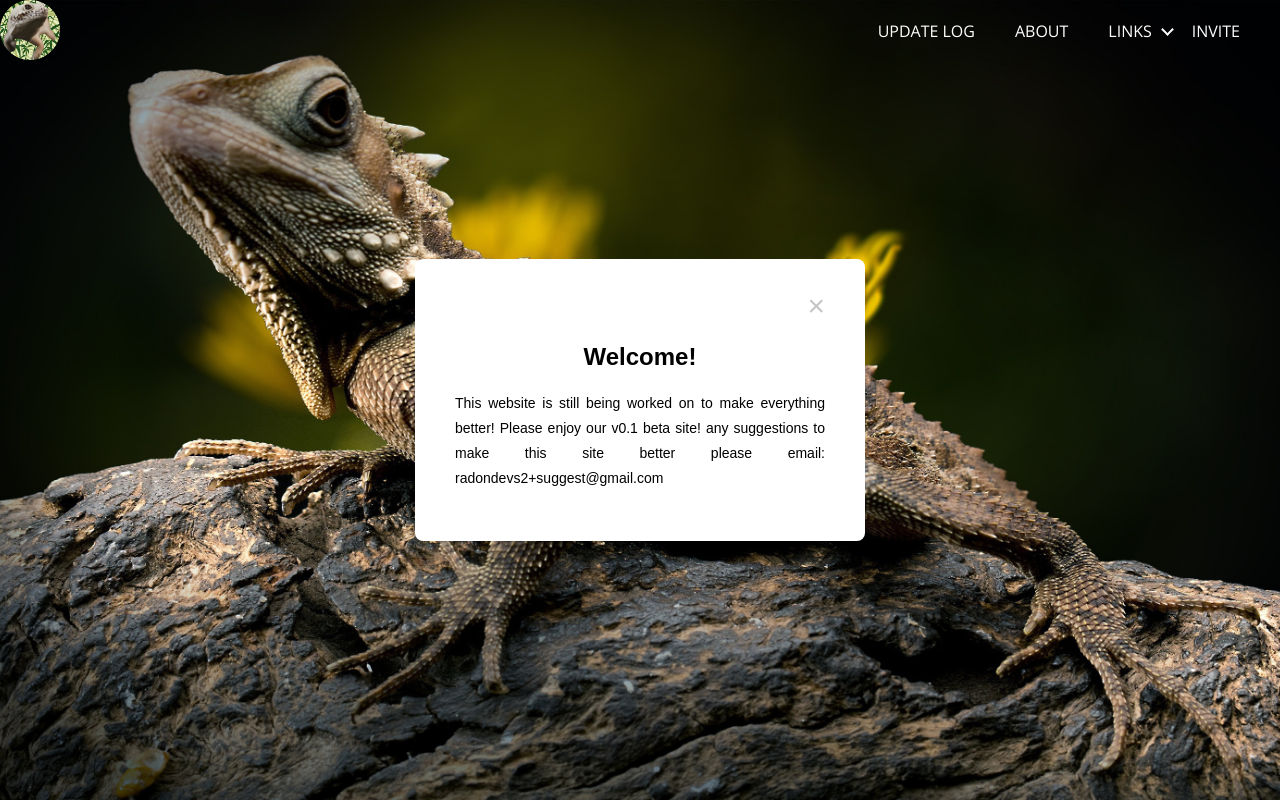
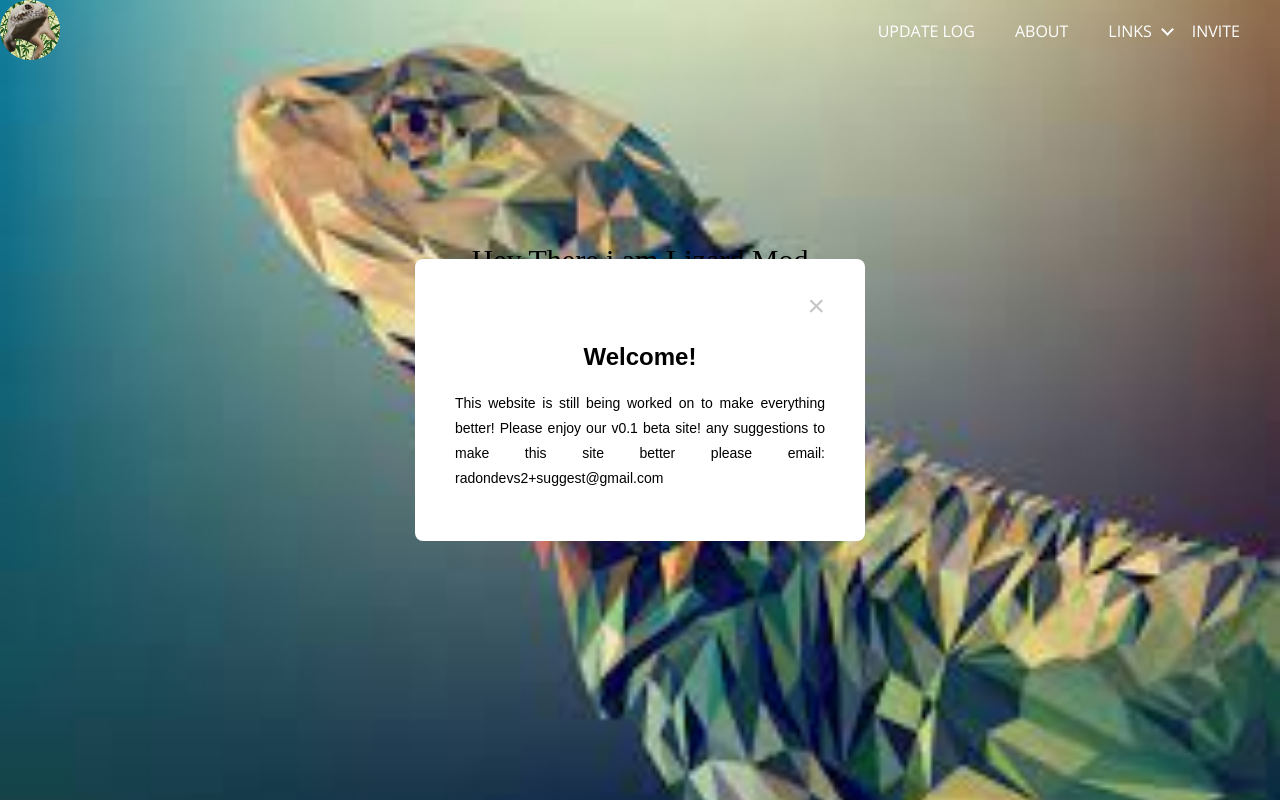
Before and after one commit to Day-Codes/lizardmod.github.io, a plain HTML site: page home.html in a window 1280 px wide. Drawn offline with nearby package versions, Linux system fonts and the light colour scheme; a web font is replaced by a local one.

Commit message:
IT A BUG

```diff
--- a/css/home.css
+++ b/css/home.css
@@ -1,6 +1,6 @@
 
 body, html {
-    background-image: url(images/mainb.jpg);
+    background-image: url(images/liz.jpg);
 
 
 
--- a/home.html
+++ b/home.html
@@ -7,6 +7,10 @@
   <title>Lizard Mod</title>
   <link href="css/home.css" rel="stylesheet" type="text/css" />
   <link rel="stylesheet" href="https://fonts.googleapis.com/css?family=Open+Sans:400,400i,700">
+  <link rel="stylesheet" href="https://fonts.googleapis.com/css?family=Mohave">
+     <link rel="stylesheet" href="https://fonts.googleapis.com/css?family=Caveat">
+         <link rel="stylesheet" href="https://fonts.googleapis.com/css?family=Zen Kurenaido">
+           <script src="https://kit.fontawesome.com/7cf1aca7fb.js" crossorigin="anonymous"></script>
 </head>
 
 <body>
@@ -38,6 +42,22 @@
         </ul>
     </nav>
 
+<br>
+<br>
+<br>
+<br>
+<br>
+<br>
+<br>
+<br>
+<div class="id" style="text-align:center;">
+  <p style="color:rgb(0, 0, 0);font-size:30px;font-family:'Comic Sans';">Hey There i am Lizard Mod</p>
+  <h1 style="text-align:center">
+     <a style="color:rgb(0, 0, 0);font-size:30px;font-family: 'Comic Sans';">I`m a</a>
+    <a style="color:rgb(0, 0, 0);font-size:30px;font-family: 'Comic Sans'" class="typewrite" data-period="2000" data-type='[ "Multi-Use", "Discord Bot ", "Amazing", "Moderator", "99% Uptime", "Amazing Support" ]'>
+      <span class="wrap"></span>
+    </a>
+  </h1>
 
 <!-- End Landing Page -->
 
--- a/js/home.js
+++ b/js/home.js
@@ -9,3 +9,61 @@ window.addEventListener("load", function(){
 document.querySelector("#close").addEventListener("click", function(){
     document.querySelector(".popup").style.display = "none";
 });
+
+// anime
+var TxtType = function(el, toRotate, period) {
+    this.toRotate = toRotate;
+    this.el = el;
+    this.loopNum = 0;
+    this.period = parseInt(period, 10) || 2000;
+    this.txt = '';
+    this.tick();
+    this.isDeleting = false;
+};
+
+TxtType.prototype.tick = function() {
+    var i = this.loopNum % this.toRotate.length;
+    var fullTxt = this.toRotate[i];
+
+    if (this.isDeleting) {
+    this.txt = fullTxt.substring(0, this.txt.length - 1);
+    } else {
+    this.txt = fullTxt.substring(0, this.txt.length + 1);
+    }
+
+    this.el.innerHTML = '<span class="wrap">'+this.txt+'</span>';
+
+    var that = this;
+    var delta = 200 - Math.random() * 100;
+
+    if (this.isDeleting) { delta /= 2; }
+
+    if (!this.isDeleting && this.txt === fullTxt) {
+    delta = this.period;
+    this.isDeleting = true;
+    } else if (this.isDeleting && this.txt === '') {
+    this.isDeleting = false;
+    this.loopNum++;
+    delta = 500;
+    }
+
+    setTimeout(function() {
+    that.tick();
+    }, delta);
+};
+
+window.onload = function() {
+    var elements = document.getElementsByClassName('typewrite');
+    for (var i=0; i<elements.length; i++) {
+        var toRotate = elements[i].getAttribute('data-type');
+        var period = elements[i].getAttribute('data-period');
+        if (toRotate) {
+          new TxtType(elements[i], JSON.parse(toRotate), period);
+        }
+    }
+    // INJECT CSS
+    var css = document.createElement("style");
+    css.type = "text/css";
+    css.innerHTML = ".typewrite > .wrap { border-right: 0.08em solid #fff}";
+    document.body.appendChild(css);
+};
```
Also changed, not shown: css/images/liz.jpg (added).
